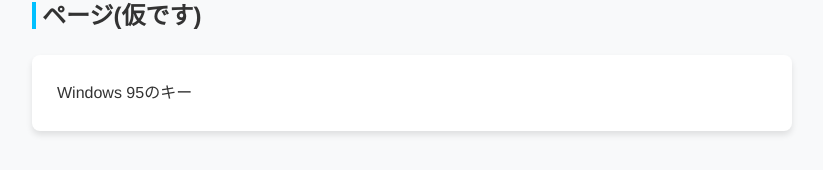
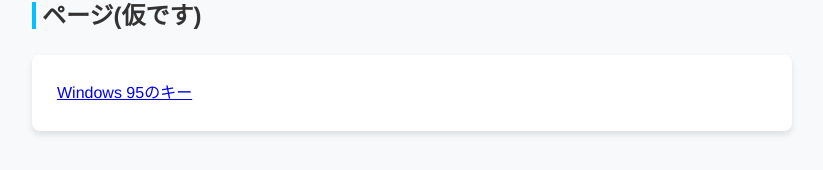
Before and after one commit to System32Booster/system32booster.github.io, a plain HTML site: page index.html in a window 1280 px wide. Shown: the part 761-931 px from the top of the page, without its empty margins (228-1051 px from the left). Drawn offline with Linux system fonts and the light colour scheme.

Commit message:
Update index.html

```diff
--- a/index.html
+++ b/index.html
@@ -174,7 +174,7 @@
                 <section>
             <h3 class="section-title">ページ(仮です)</h3>
             <div class="card">
-                <a href"./pages/win95key.html"><p>Windows 95のキー</p></a>
+                <a href="./pages/win95key.html"><p>Windows 95のキー</p></a>
             </div>
         </section>
 
```
